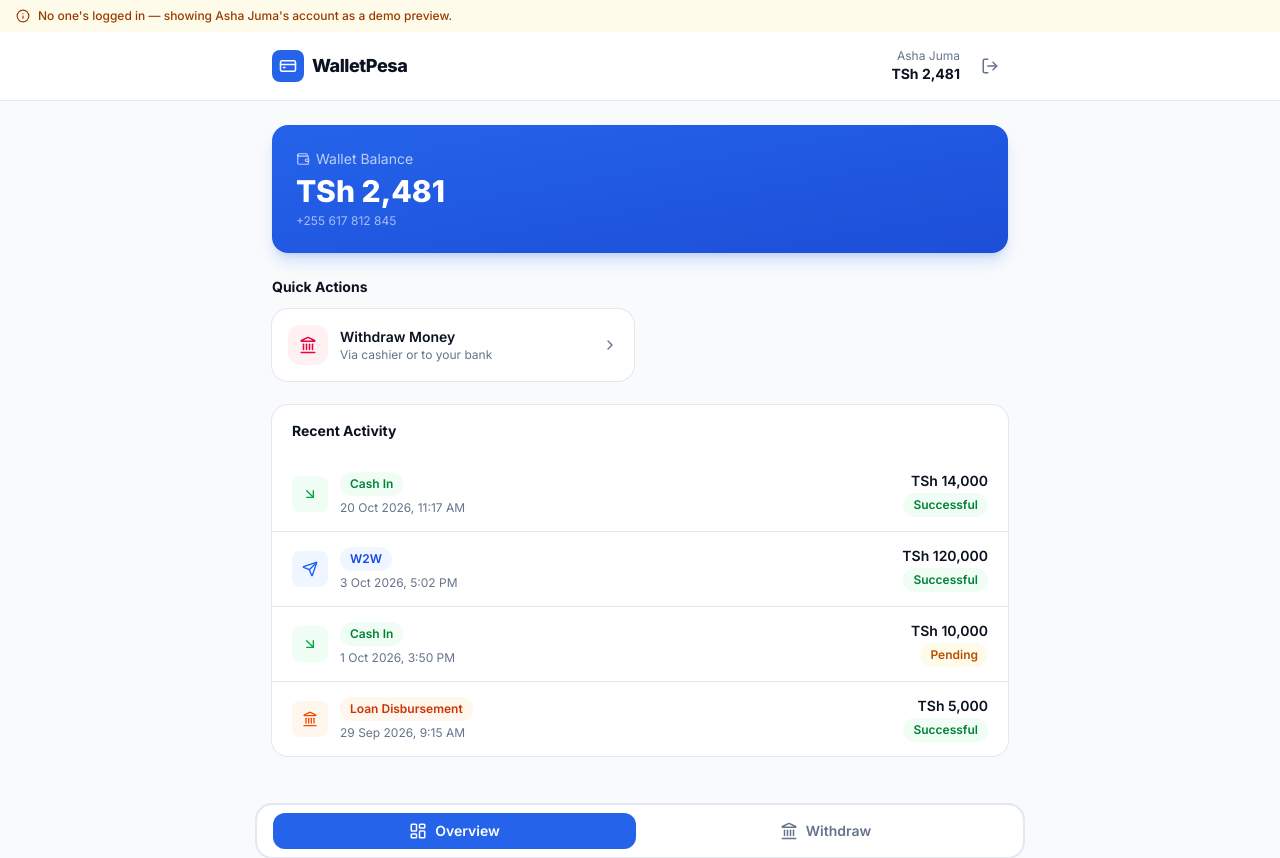
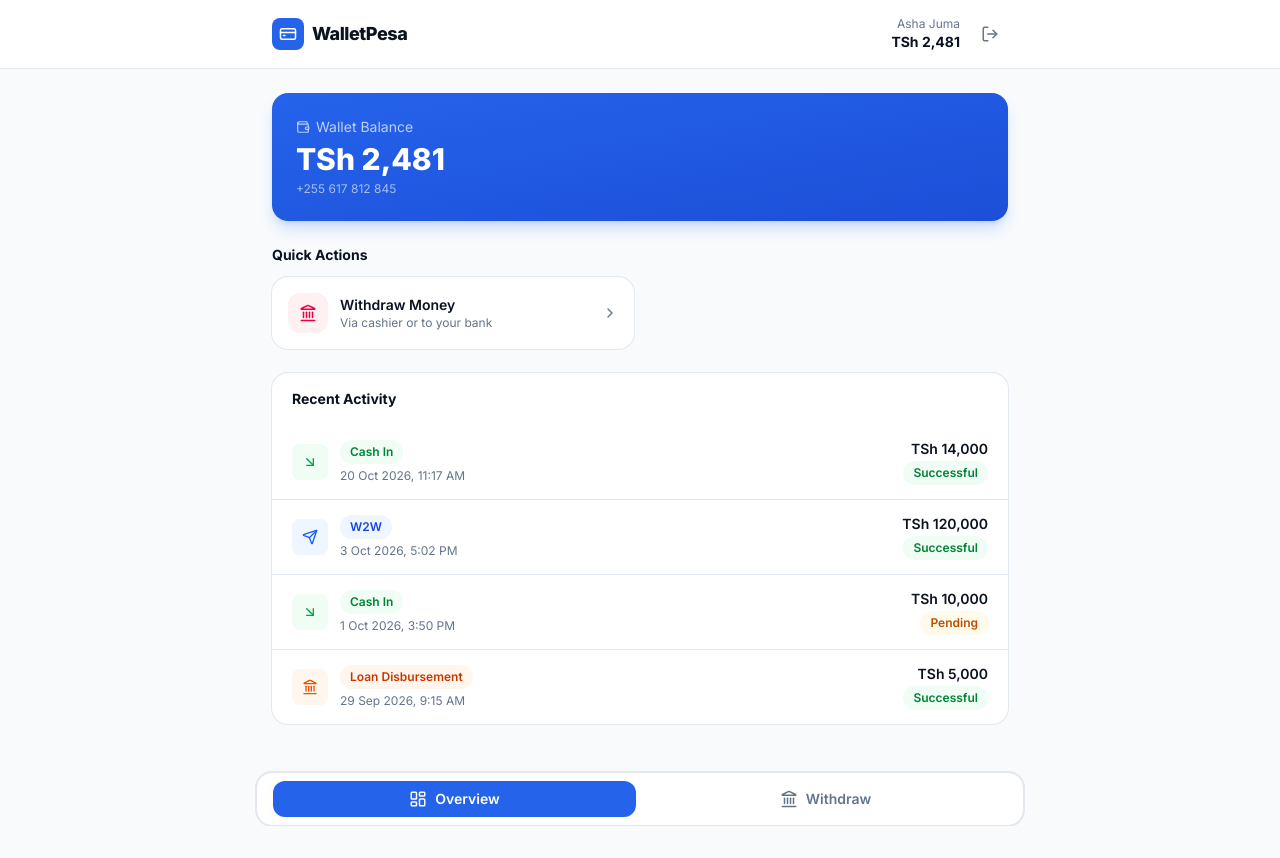
Before and after one commit to Abuu37/E-wallet-frontend, a React (Vite) app: page /account in a window 1280 px wide. After the commit the page ends 826 px from the top, so only its background shows below. Built offline with nearby package versions, Linux system fonts and the light colour scheme.

Commit message:
refactor: remove session module, /account is now a fixed demo customer screen

```diff
--- a/src/components/layout/CustomerLayout.tsx
+++ b/src/components/layout/CustomerLayout.tsx
@@ -1,6 +1,6 @@
 import { Outlet, NavLink, useNavigate } from 'react-router-dom'
-import { CreditCard, LayoutDashboard, Landmark, LogOut, Info } from 'lucide-react'
-import { getCurrentCustomer, clearSession } from '../../features/auth/session'
+import { CreditCard, LayoutDashboard, Landmark, LogOut } from 'lucide-react'
+import { customers } from '../../features/customers/data'
 import { getCustomerBalance } from '../../features/ledger/data'
 
 const currency = (value: number) => `TSh ${Math.round(value).toLocaleString()}`
@@ -10,13 +10,15 @@ const navItems = [
   { to: '/account/withdraw', label: 'Withdraw', icon: Landmark },
 ]
 
+// No login session is tracked for the customer view — same as the staff dashboard's own
+// hardcoded currentUser in DashboardTopbar, this is a fixed demo account, not a real identity.
+const customer = customers[0]
+
 export default function CustomerLayout() {
   const navigate = useNavigate()
-  const { customer, isFallback } = getCurrentCustomer()
   const balance = getCustomerBalance(customer)
 
   const handleLogout = () => {
-    clearSession()
     navigate('/')
   }
 
@@ -28,12 +30,6 @@ export default function CustomerLayout() {
   return (
     <div className="min-h-screen bg-surface">
       <header className="sticky top-0 z-30 border-b border-line bg-white/90 backdrop-blur">
-        {isFallback && (
-          <div className="flex items-center gap-2 bg-amber-50 px-4 py-2 text-xs font-medium text-amber-800">
-            <Info size={14} className="shrink-0" />
-            No one's logged in — showing {customer.name}'s account as a demo preview.
-          </div>
-        )}
         <div className="mx-auto flex max-w-3xl items-center justify-between gap-4 px-4 py-4">
           <div className="flex items-center gap-2 text-lg font-extrabold tracking-tight text-ink">
             <span className="flex h-8 w-8 items-center justify-center rounded-lg bg-brand text-white">
--- a/src/features/account/pages/AccountOverview.tsx
+++ b/src/features/account/pages/AccountOverview.tsx
@@ -2,7 +2,7 @@ import { Link } from 'react-router-dom'
 import { Wallet, Landmark, ChevronRight, ArrowDownRight, ArrowUpRight, Send } from 'lucide-react'
 import StatusBadge from '../../../components/ui/StatusBadge'
 import TypeBadge from '../../../components/ui/TypeBadge'
-import { getCurrentCustomer } from '../../auth/session'
+import { customers } from '../../customers/data'
 import { getCustomerBalance } from '../../ledger/data'
 import { getCustomerTransactions } from '../../customers/status'
 import { formatTxDateTime, type TxType } from '../../transactions/data'
@@ -42,8 +42,11 @@ const txIconBg: Record<TxType, string> = {
   'Loan Repayment': 'bg-amber-50 text-amber-600',
 }
 
+// No login session is tracked for the customer view — a fixed demo account, same approach
+// as the staff dashboard's own hardcoded currentUser in DashboardTopbar.
+const customer = customers[0]
+
 export default function AccountOverview() {
-  const { customer } = getCurrentCustomer()
   const balance = getCustomerBalance(customer)
   const recent = [...getCustomerTransactions(customer)]
     .sort((a, b) => `${b.date} ${b.time}`.localeCompare(`${a.date} ${a.time}`))
--- a/src/features/account/pages/AccountWithdraw.tsx
+++ b/src/features/account/pages/AccountWithdraw.tsx
@@ -1,7 +1,7 @@
 import { useState, type FormEvent } from 'react'
 import { UserCog, Landmark, CheckCircle2, AlertCircle, Wallet, CreditCard } from 'lucide-react'
 import StatusBadge from '../../../components/ui/StatusBadge'
-import { getCurrentCustomer } from '../../auth/session'
+import { customers } from '../../customers/data'
 import { getCustomerBalance } from '../../ledger/data'
 import type { Transaction } from '../../transactions/data'
 
@@ -12,8 +12,11 @@ const bankOptions = ['NMB Bank', 'CRDB Bank', 'NBC Bank', 'Stanbic Bank', 'Equit
 const fieldClass =
   'mt-1 w-full rounded-xl border border-transparent bg-surface px-3.5 py-2.5 text-sm outline-none ring-1 ring-line focus:border-brand'
 
+// No login session is tracked for the customer view — a fixed demo account, same approach
+// as the staff dashboard's own hardcoded currentUser in DashboardTopbar.
+const customer = customers[0]
+
 export default function AccountWithdraw() {
-  const { customer } = getCurrentCustomer()
   const balance = getCustomerBalance(customer)
 
   const [amount, setAmount] = useState('')
--- a/src/features/auth/pages/Login.tsx
+++ b/src/features/auth/pages/Login.tsx
@@ -8,7 +8,6 @@ import paymentImage from '../../../assets/imgs/payment-img1.jpg'
 import appScreenImage from '../../../assets/imgs/image 2.avif'
 import { customers } from '../../customers/data'
 import { cashiers } from '../../cashiers/data'
-import { setCurrentCustomerId } from '../session'
 
 const normalizePhone = (value: string) => value.replace(/\s+/g, '')
 
@@ -27,19 +26,13 @@ export default function Login() {
   const [activeSlide, setActiveSlide] = useState(0)
   const [phone, setPhone] = useState('')
 
-  // One form for everyone — who you are is resolved from the phone number, not a role you
-  // picked. A real backend would authenticate the phone+PIN and return the account's actual
-  // role; this frontend-only app simulates that by checking the phone against the real
-  // customer and cashier records. No match in either means there's no staff record for this
-  // phone either (there's no seeded Admin list at all), so it falls back to the admin view —
-  // same "admin is the catch-all" behavior this app already had before customer login existed.
+
   const handleSubmit = (event: FormEvent<HTMLFormElement>) => {
     event.preventDefault()
 
     const typed = normalizePhone(phone)
     const customerMatch = customers.find((customer) => normalizePhone(customer.phone) === typed)
     if (customerMatch) {
-      setCurrentCustomerId(customerMatch.id)
       navigate('/account')
       return
     }
--- a/src/features/auth/session.ts
+++ /dev/null
@@ -1,50 +0,0 @@
-import { customers, type Customer } from '../customers/data'
-
-const SESSION_KEY = 'walletpesa.currentCustomerId'
-
-/**
- * Stand-in for a real backend session. A real system hands back a session token after
- * authenticating; this frontend-only app has no backend to issue one, so it stores the
- * resolved identity directly — same shape (something durable that says "who is this"),
- * just backed by localStorage instead of a server-side session store.
- */
-export const setCurrentCustomerId = (id: string) => {
-  try {
-    localStorage.setItem(SESSION_KEY, id)
-  } catch {
-    // localStorage unavailable (private browsing, etc.) — session just won't survive a reload.
-  }
-}
-
-export const getCurrentCustomerId = (): string | null => {
-  try {
-    return localStorage.getItem(SESSION_KEY)
-  } catch {
-    return null
-  }
-}
-
-export const clearSession = () => {
-  try {
-    localStorage.removeItem(SESSION_KEY)
-  } catch {
-    // ignore
-  }
-}
-
-export interface CurrentCustomer {
-  customer: Customer
-  /** True when there was no real session to resolve and this is a demo fallback — the UI must surface this, never pretend it's a real login. */
-  isFallback: boolean
-}
-
-/**
- * Resolves who's "logged in" as a customer. Falls back to the first seeded customer so
- * /account stays viewable by direct navigation without going through Login first — the
- * fallback must be shown transparently in the UI, not silently.
- */
-export const getCurrentCustomer = (): CurrentCustomer => {
-  const id = getCurrentCustomerId()
-  const match = id ? customers.find((c) => c.id === id) : undefined
-  return match ? { customer: match, isFallback: false } : { customer: customers[0], isFallback: true }
-}
```
